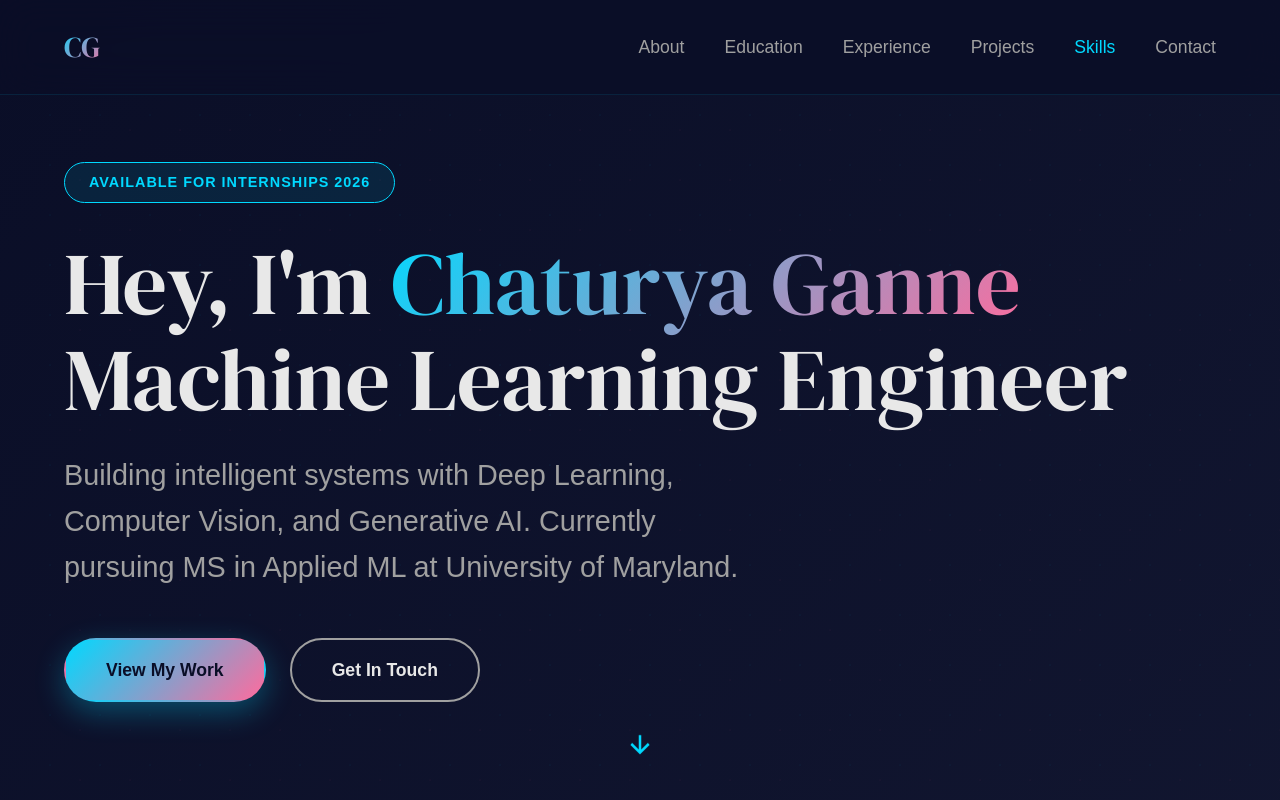
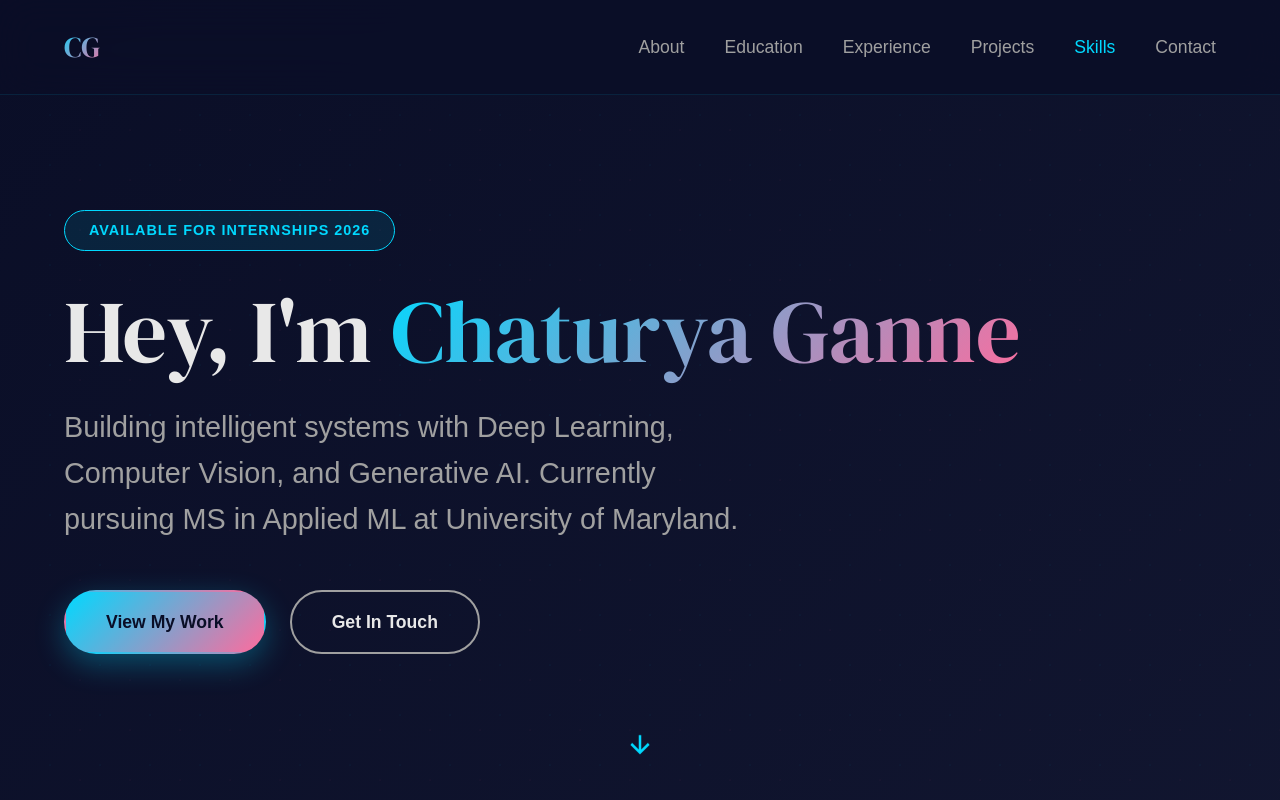
Before and after one commit to chaturyaganne/portfolio, a plain HTML site: page index.html in a window 1280 px wide. Shown: the top 800 px of the page. Drawn offline with Linux system fonts and the light colour scheme; a web font is replaced by a local one.

Commit message:
Update title and hero section text
Removed 'Machine Learning Engineer' from the title and hero section.

```diff
--- a/index.html
+++ b/index.html
@@ -3,7 +3,7 @@
 <head>
     <meta charset="UTF-8">
     <meta name="viewport" content="width=device-width, initial-scale=1.0">
-    <title>Chaturya Ganne - ML Engineer</title>
+    <title>Chaturya Ganne </title>
     <link href="https://fonts.googleapis.com/css2?family=DM+Serif+Display:ital@0;1&family=Darker+Grotesque:wght@300;400;500;600;700&display=swap" rel="stylesheet">
     <style>
         :root {
@@ -796,7 +796,7 @@
             <span class="hero-tag">Available for Internships 2026</span>
             <h1>
                 Hey, I'm <span class="gradient-text">Chaturya Ganne</span><br>
-                Machine Learning Engineer
+
             </h1>
             <p class="hero-subtitle">
                 Building intelligent systems with Deep Learning, Computer Vision, and Generative AI.
```
